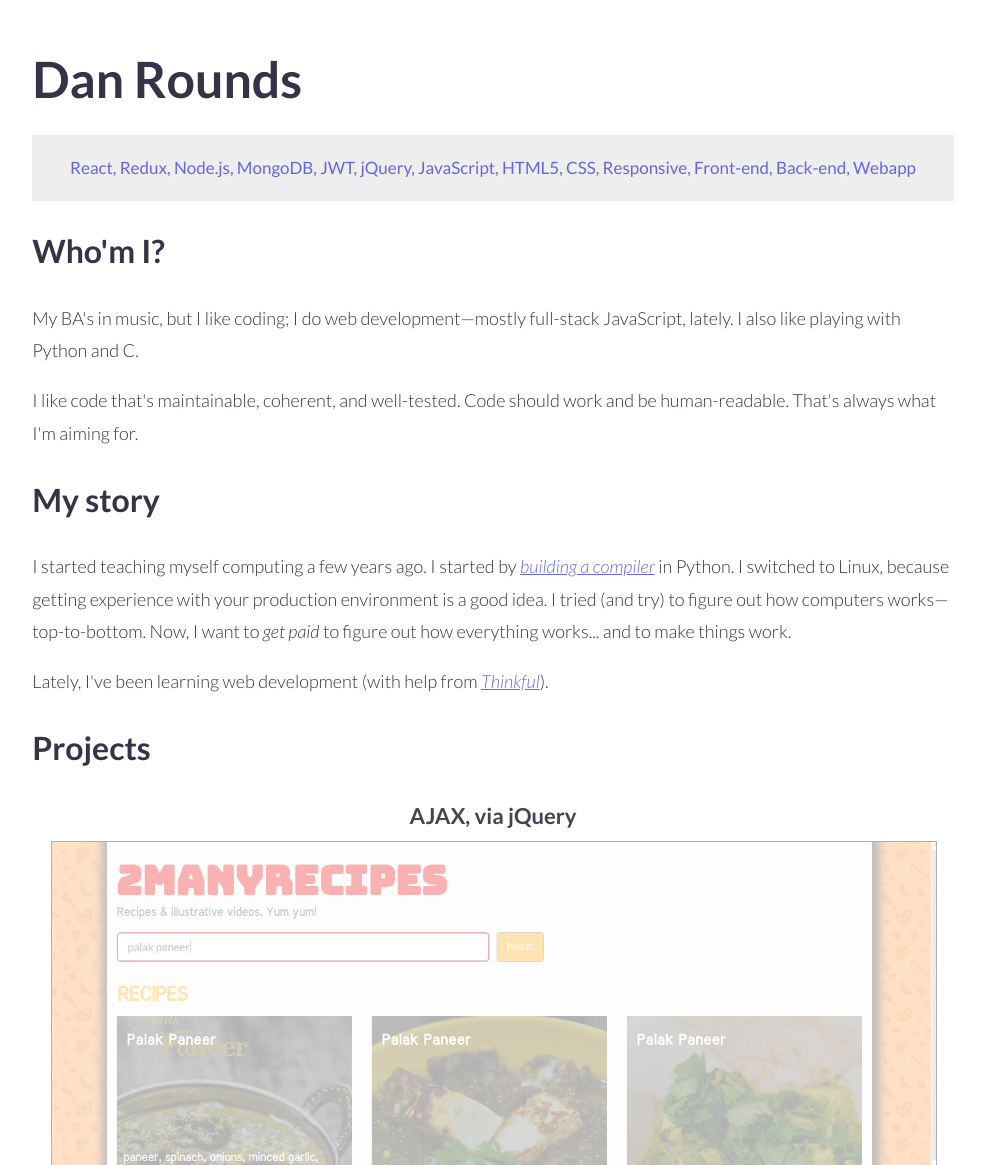
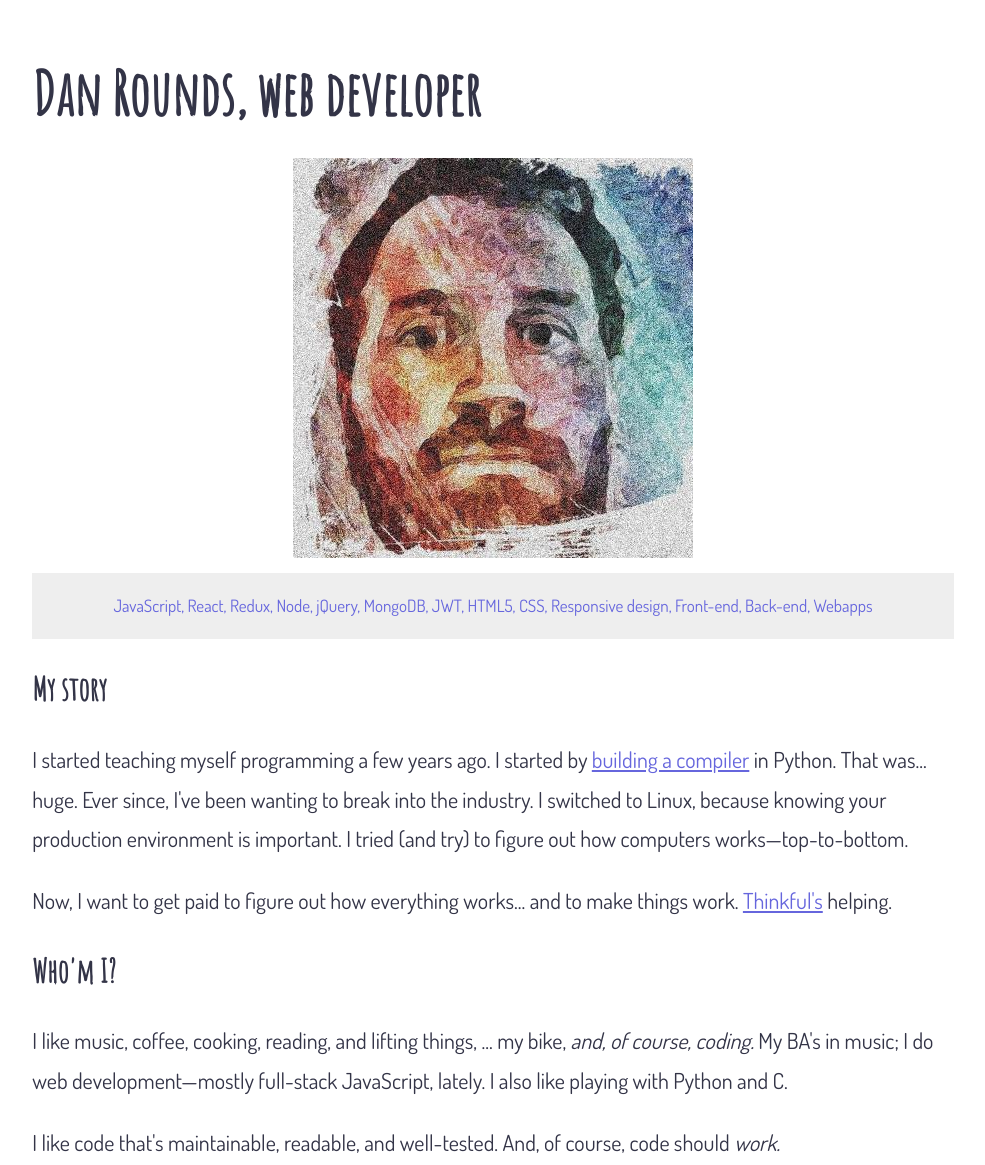
Before and after one commit to danrounds/portfolio, a plain HTML site: page index.html in a window 1280 px wide. Shown: the top 1165 px of the page, without its empty margins (147-1132 px from the left). Drawn offline with Linux system fonts and the light colour scheme.

Commit message:
Give text more personality and make styling less generic

```diff
--- a/index.html
+++ b/index.html
@@ -1,50 +1,61 @@
 <!DOCTYPE html>
-<html>
+<html lang="en">
   <head>
+    <meta charset="utf-8"/>
 	  <title>Who's Dan Rounds, Anyway?</title>
     <link rel="stylesheet" href="simple-grid.min.css" />
     <!-- ^ Responsive grid, courtesy http://simplegrid.io/  -->
+    <link href="https://fonts.googleapis.com/css?family=Amatic+SC|Dosis" rel="stylesheet">
     <link rel="stylesheet" href="style.css" />
   </head>
   <body>
     <div class="container">
       <div class="row">
         <div class="col-12">
-          <h1>Dan Rounds</h1>
+          <h1>Dan Rounds, web developer</h1>
+
+          <img class="me-pic" src="img/dan_sm.jpg" alt="Dan, himself" />
 
           <div class="skills">
-            React, Redux, Node.js, MongoDB, JWT, jQuery, JavaScript, HTML5, CSS, Responsive, Front-end, Back-end, Webapp
+            JavaScript, React, Redux, Node, jQuery, MongoDB, JWT, HTML5, CSS, Responsive design, Front-end, Back-end, Webapps
           </div>
+
+          <h2>My story</h2>
+          <p>
+            I started teaching myself programming a few years ago. I started by
+            <a href="https://github.com/danrounds/Jack-Compiler" target="_blank" rel="noopener noreferrer">building a compiler</a>
+            in Python. That was... huge. Ever since, I've been wanting to break into the industry.
+
+            I switched to Linux, because knowing your production environment is important.
+            I tried (and try) to figure out how computers works&#8212;top-to-bottom.
+          </p>
+
+          <p>
+            Now, I want to get paid to figure out how everything works... and to make things work.
+            <a href="https://www.thinkful.com/" target="_blank" rel="noopener noreferrer">Thinkful's</a> helping.
+          </p>
 
           <h2>Who'm I?</h2>
           <p>
-            My BA's in music, but I like coding; I do web development&#8212;mostly full-stack JavaScript,
+            I like music, coffee, cooking, reading, and lifting things, ... my bike, <em>and, of course, coding.</em>
+
+            My BA's in music; I do web development&#8212;mostly full-stack JavaScript,
             lately. I also like playing with Python and C.
           </p>
 
           <p>
-            I like code that's maintainable, coherent, and well-tested.
-            Code should work and be human-readable. That's always what I'm aiming for.
-          </p>
-
-          <h2>My story</h2>
-          <p>
-            I started teaching myself computing a few years ago. I started by
-            <a href="https://github.com/danrounds/Jack-Compiler" target="_blank" rel="noopener noreferrer">building a compiler</a>
-            in Python. I switched to Linux, because getting experience with your production environment is a good
-            idea. I tried (and try) to figure out how computers works&#8212;top-to-bottom. Now, I want to <em>get paid</em>
-            to figure out how everything works... and to make things work.
-          </p>
-
-          <p>
-            Lately, I've been learning web development (with help from <a href="https://www.thinkful.com/" target="_blank" rel="noopener noreferrer">Thinkful</a>).
+            I like code that's maintainable, readable, and well-tested.
+            And, of course, code should <em>work.</em>
           </p>
 
           <h2>Projects</h2>
           <div class="row img-div">
             <h3 class="projH">AJAX, via jQuery</h3>
+            <p class="project-p">
+              Front end app, which scrapes recipes and cooking videos for your um... consumption.
+            </p>
             <a href="https://danrounds.github.io/2ManyRecipes/" target="_blank" rel="noopener noreferrer">
-              <img class="col-12" src="img/2Many.png" alt="2ManyRecipes, app view" />
+              <img class="project-img col-12" src="img/2Many.png" alt="2ManyRecipes, app view" />
             </a>
             <div class="links-div">
               <div class="col-12 img-links">
@@ -55,8 +66,11 @@
           </div>
           <div class="row img-div">
             <h3 class="projH">Node / Express / MongoDB back-end, with jQuery</h3>
+            <p class="project-p">
+              Journaling/note-taking program. Automatically categorizes your entries, via Natural Language Processing..
+            </p>
             <a href="https://jour-nlp.herokuapp.com" target="_blank" rel="noopener noreferrer">
-              <img class="col-12" src="img/JourNLP.png" alt="JourNLP, app view" />
+              <img class="project-img col-12" src="img/JourNLP.png" alt="JourNLP, app view" />
             </a>
             <div class="col-12 links-div">
               <div class="col-12 img-links">
@@ -67,8 +81,11 @@
           </div>
           <div class="row img-div">
             <h3 class="projH">Full-stack JS&#8212;React/Redux, Node / Express / Mongo</h3>
+            <p class="project-p">
+              Ear-training app. Hear a key and then a chord, and learn music theory..
+            </p>
             <a href="https://what-s-that-chord-doing.herokuapp.com/" target="_blank" rel="noopener noreferrer">
-              <img class="col-12" src="img/WhatsThat.png" alt="What's That Chord Doing, app view" />
+              <img class="project-img col-12" src="img/WhatsThat.png" alt="What's That Chord Doing, app view" />
             </a>
             <div class="col-12 links-div">
               <div class="col-12 img-links">
--- a/style.css
+++ b/style.css
@@ -1,19 +1,13 @@
-/* * { */
-/*     box-sizing: border-box; */
-/* } */
+* {
+    font-family: 'Dosis', sans-serif;
+}
 
-/* div { */
-/*     border: 1px solid orange; */
-/* } */
-
-/* .story > a { */
-/*     color: orangered; */
-/*     font-style: italic; */
-/* } */
+p {
+    font-size: 22px;
+}
 
 a {
     color: #66d;
-    font-style: italic;
     transition: all 0.5s;
 }
 
@@ -22,41 +16,55 @@ a:hover {
     transition: all 0.5s;
 }
 
+h1, h2, h3 {
+    font-family: 'Amatic SC', cursive;
+}
+
 h1 {
-    font-size: 50px;
+    font-size: 60px;
+}
+
+.me-pic {
+    cursor: url('img/clippers_48.png'), url('img/clippers_32'), pointer;
+    display: block;
+    margin: -20px auto 0 auto;
 }
 
 .skills {
     background-color: #eee;
     color: #66d;
     font-size: 17px;
-    margin-top: -15px;
+    margin: 15px auto 15px auto;
     padding: 20px;
     text-align: center;
 }
 
 .projH {
-    /* font-size: 30px; */
-    color: #445;
-    /* height: 55px; */
+    color: #775;
+    font-size: 30px;
     margin-bottom: 1px;
     text-align: center;
 }
 
-img {
+.project-p {
+    font-size: 18px;
+    text-align: center;
+}
+
+.project-img {
     border: 1px solid black;
     opacity: 0.3;
     transition: all 0.4s ease-in;
 }
 
-img:hover {
+.project-img:hover {
     border: 1px solid gray;
     opacity: 1;
     /* transition: all 0.3s ease-out; */
     transition: all 0.4s ease-in;
 }
 
-img:onblur {
+.project-img:onblur {
     border: 1px solid black;
     opacity: 0.3;
     transition: all 0.4s ease-in;
```
Also changed, not shown: img/clippers_32.png (added), img/clippers_48.png (added), img/dan_sm.jpg (added), 1 other file.
